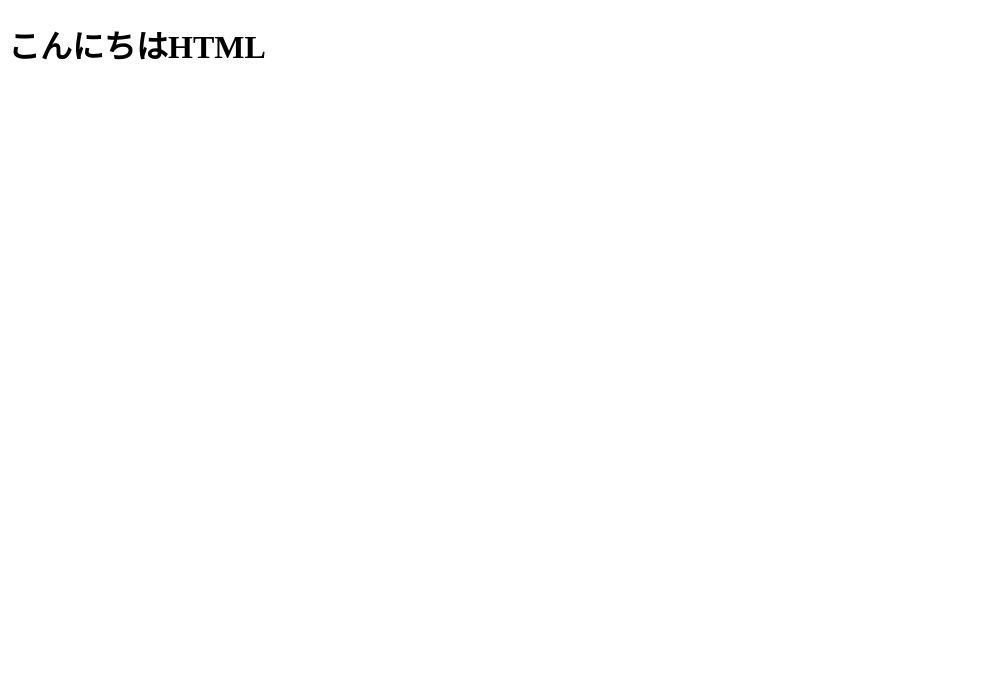
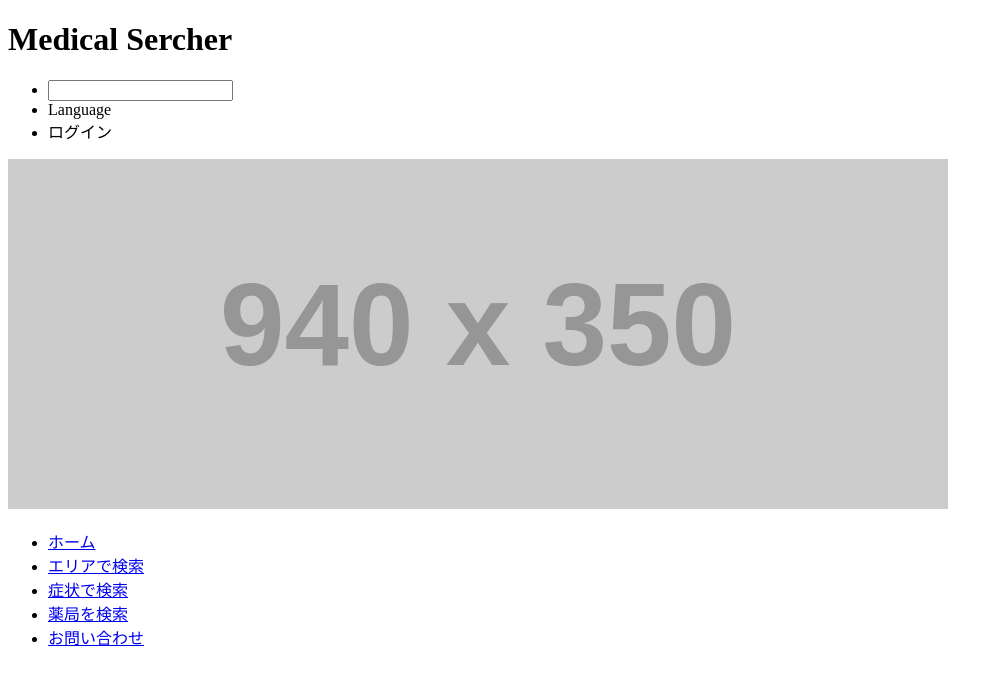
Before and after one commit to Ryasu-05/html-lessons, a plain HTML site: page index.html in a window 1280 px wide. Shown: the whole page, without its empty margins (0-1003 px from the left). Drawn offline with Linux system fonts and the light colour scheme; placeholder pictures from the web are drawn by us.

Commit message:
update file

```diff
--- a/index.html
+++ b/index.html
@@ -1,10 +1,37 @@
-<!doctype html>
-<html lang="ja">
+<!DOCTYPE html>
+<html lang="ja" dir="ltr">
   <head>
     <meta charset="utf-8">
-    <title>Hello, world!</title>
+    <title>Medical Searcher</title>
+    <link rel="stylesheet" href="index.css">
   </head>
-  <body>
-    <h1>こんにちはHTML</h1>
+  <body id="home">
+    <!-- header begin -->
+    <header id="top">
+      <h1>Medical Sercher</h1>
+          <ul class="header list">
+            <li><input type="text" name="検索"　placeholder="検索"></li>
+            <li>Language</li>
+            <li>ログイン</li>
+          </ul>
+    </header>
+    <!-- header end -->
+    <!-- main begin-->
+    <main>
+        <img src="http://via.placeholder.com/940x350" alt="Medical search">
+    </main>
+      <!-- main end -->
+      <!-- footer begin -->
+      <footer>
+        <ul>
+          <li><a href="#">ホーム</a></li>
+            <li><a href="#">エリアで検索</a></li>
+            <li><a href="#">症状で検索</a></li>
+            <li><a href="#">薬局を検索</a>
+            <li><a href="#">お問い合わせ</a></li>
+        </ul>
+      </footer>
+      <!-- footer end -->
+
   </body>
 </html>
```
